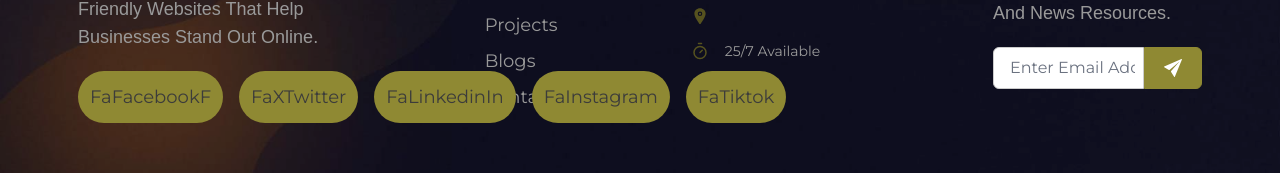
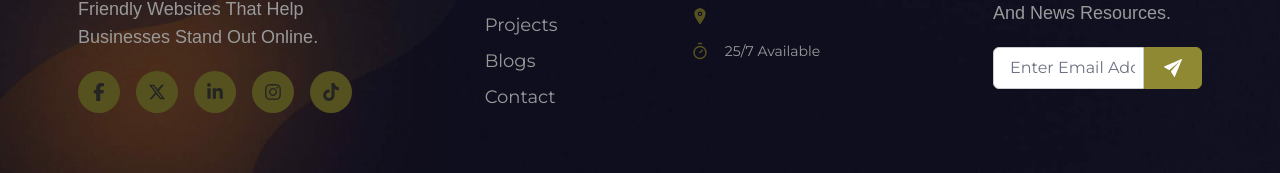
Before and after one commit to tuhinAhammed/Asset-Management, a React (Vite) app: page / in a window 1280 px wide. Shown: the part 9124-9297 px from the top of the page. Built offline with nearby package versions, Linux system fonts and the light colour scheme; no server answers.

Commit message:
Fix footer social icons: Import react-icons components and render them properly with hover effects

```diff
--- a/src/Components/MainLayout/Footer.jsx
+++ b/src/Components/MainLayout/Footer.jsx
@@ -24,6 +24,7 @@ import { RiCustomerService2Fill } from "react-icons/ri";
 import { TbDeviceMobileCode } from "react-icons/tb";
 import { TiShoppingCart } from "react-icons/ti";
 import { VscTerminalTmux } from "react-icons/vsc";
+import { FaFacebookF, FaXTwitter, FaLinkedinIn, FaInstagram, FaTiktok } from "react-icons/fa6";
 import serviceOverviewBg from "../../assets/Service/serviceOverviewBg.jpg";
 import ExtraMidTitle from "../../Layout/Title/ExtraMidTitle";
 import PrimaryButton from "../../Layout/Button/PrimaryButton";
@@ -39,6 +40,19 @@ import {
   SocialContactData,
   menuData,
 } from "../../Constants/footerData";
+
+// Icon mapping utility
+const getIconComponent = (iconName) => {
+  const iconMap = {
+    FaFacebookF: <FaFacebookF />,
+    FaXTwitter: <FaXTwitter />,
+    FaLinkedinIn: <FaLinkedinIn />,
+    FaInstagram: <FaInstagram />,
+    FaTiktok: <FaTiktok />,
+  };
+  return iconMap[iconName] || null;
+};
+
 const Footer = () => {
   const [emailValue, setEmailValue] = useState("");
   const [subscriptionData, setSubscriptionData] = useState("");
@@ -245,9 +259,11 @@ const Footer = () => {
                     key={index}
                     href={item.link}
                     target="_blank"
-                    className="text-sm md:text-lg lg:text-lg p-2 md:p-2 lg:p-3 bg-theme rounded-full text-primary hover:bg-theme hover:bg-opacity-[0.6] hover:text-primary relative z-[10] duration-200"
+                    rel="noopener noreferrer"
+                    title={item.title}
+                    className="text-sm md:text-lg lg:text-lg p-2 md:p-2 lg:p-3 bg-theme rounded-full text-primary hover:bg-opacity-[0.6] transition-all duration-200 flex items-center justify-center hover:scale-110"
                   >
-                    {item.icon}
+                    {getIconComponent(item.icon)}
                   </a>
                 ))}
               </div>
```
